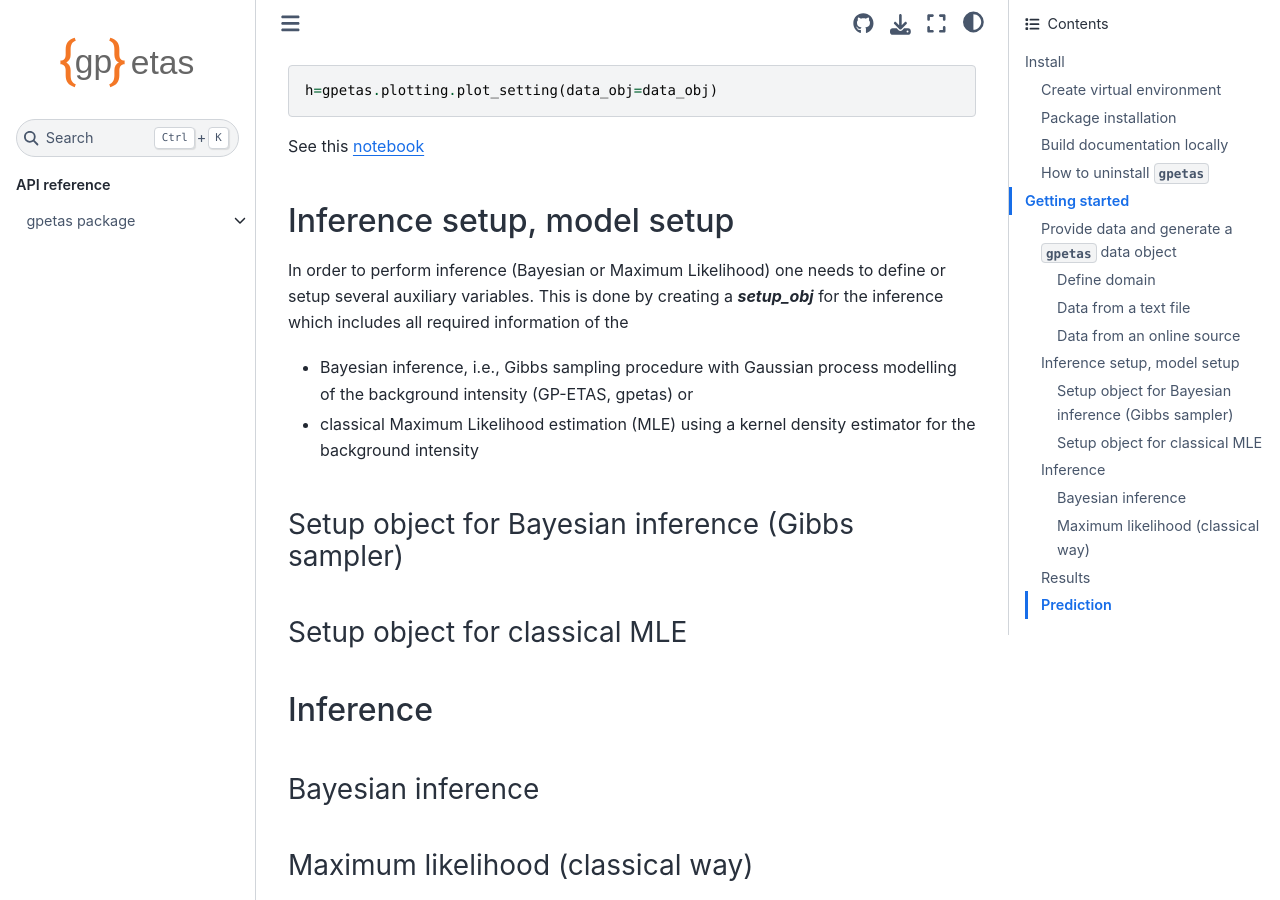
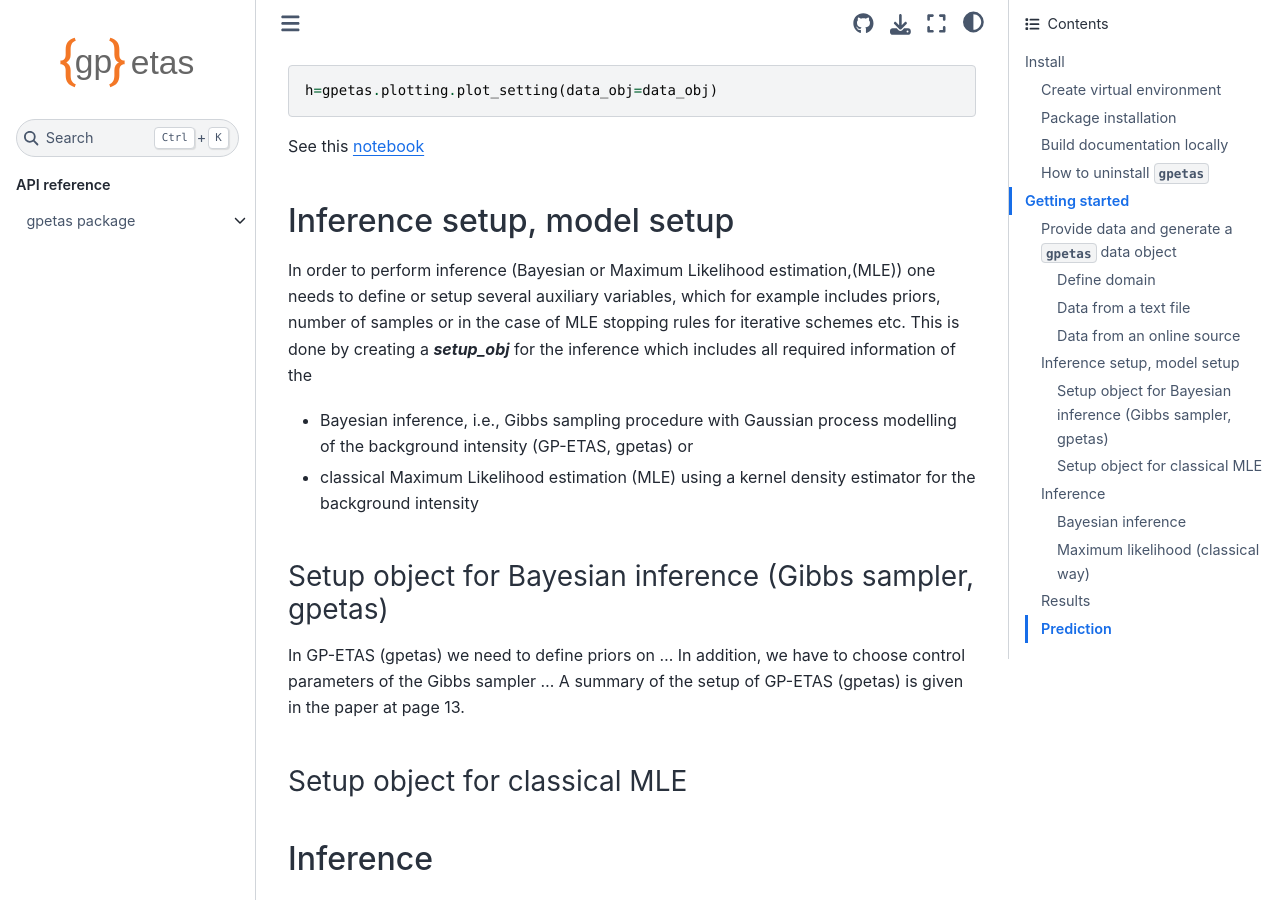
Before and after one commit to chris-molki/gpetas, a Sphinx documentation site: the page built from docs/source/README.md, in a window 1280 px wide and 900 px high, scrolled down 5869 px. Built offline with Sphinx 7.4.7 and the Sphinx Book theme 1.1.4, drawn with Linux system fonts in a browser that asks for light colours; pages that are not in the unit, such as notebooks, are missing from menus.

Commit message:
until data_obj

```diff
--- a/docs/source/README.md
+++ b/docs/source/README.md
@@ -250,8 +250,10 @@ h=gpetas.plotting.plot_setting(data_obj=data_obj)
 See this [notebook](notebooks/02_getdata_from_online_via_pycsep.ipynb)
 
 ## Inference setup, model setup
-In order to perform inference (Bayesian or Maximum Likelihood)
-one needs to define or setup several auxiliary variables.
+In order to perform inference (Bayesian or Maximum Likelihood estimation,(MLE))
+one needs to define or setup several auxiliary variables, which for example
+includes priors, number of samples or in the case of MLE stopping rules for
+iterative schemes etc.
 This is done by creating a ***setup_obj*** for the inference which
 includes all required information of the
 * Bayesian inference, i.e., Gibbs sampling procedure with Gaussian process
@@ -259,7 +261,11 @@ modelling of the background intensity (GP-ETAS, gpetas) or
 * classical Maximum Likelihood estimation (MLE) using a kernel density estimator
 for the background intensity
 
-### Setup object for Bayesian inference (Gibbs sampler)
+### Setup object for Bayesian inference (Gibbs sampler, gpetas)
+In GP-ETAS (gpetas) we need to define priors on ...
+In addition, we have to choose control parameters of the Gibbs sampler ...
+A summary of the setup of GP-ETAS (gpetas) is given in the paper
+at page 13.
 
 
 ### Setup object for classical MLE
```
